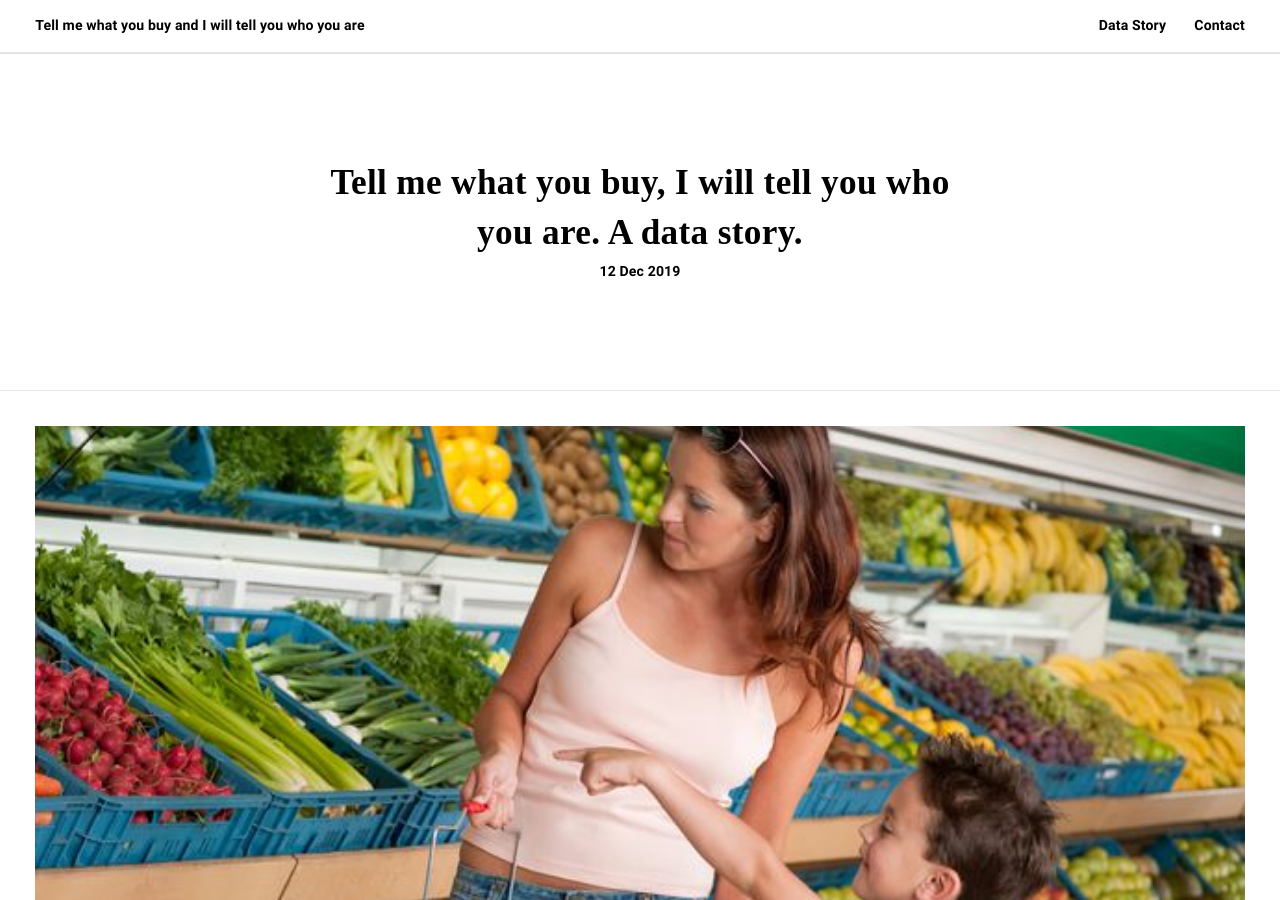
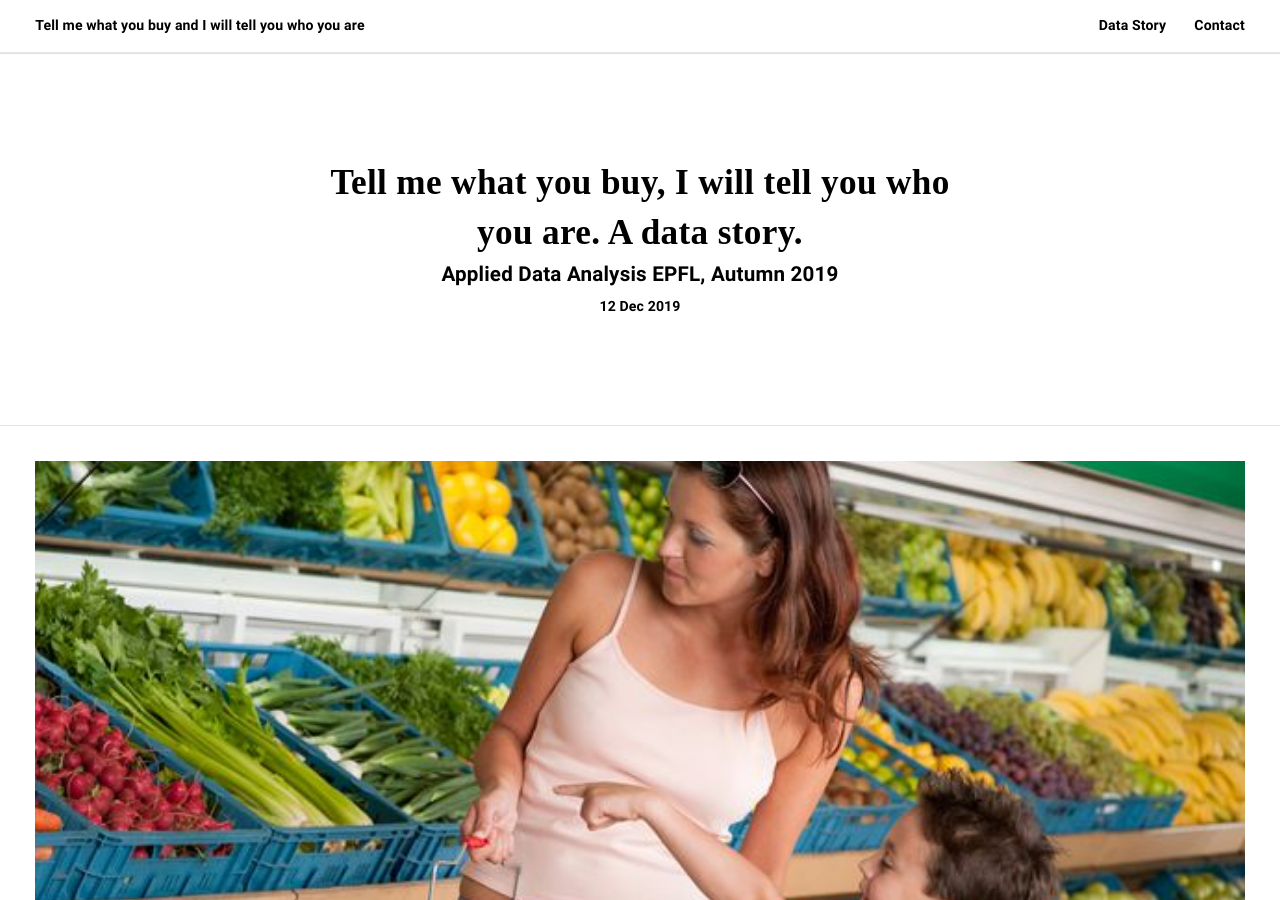
Before and after one commit to marvande/website_ada_bubble582, a Jekyll site: the page built from _posts/2019-12-13-data_story.md, in a window 1280 px wide and 900 px high. Built offline with Jekyll 4.4.1, drawn with Linux system fonts in a browser that asks for light colours; some web fonts are replaced; some of the changed text lies outside the part shown.

Commit message:
new update to post layout

```diff
--- a/_layouts/post.html
+++ b/_layouts/post.html
@@ -6,7 +6,7 @@ layout: default
     <div class="post__header section-padding--double">
       <div class="grid-small">
         <h2 itemprop="name headline">{{ page.title }}</h2>
-
+        <h3 itemprop="name headline">Applied Data Analysis EPFL, Autumn 2019</h3>
         <time class="post__date" datetime="{{ page.date | date_to_xmlschema }}" itemprop="datePublished">{{ page.date | date: "%-d %b %Y" }}</time>
       </div>
     </div>
--- a/_posts/2019-12-13-data_story.md
+++ b/_posts/2019-12-13-data_story.md
@@ -6,89 +6,80 @@ excerpt: "A story about shopping patterns."
 image: "/assets/images/pic07.jpg"
 ---
 
-## Preface:
+<!--Style used in the document: -->
+<style>
+img {
+    display: block;
+    margin-left: auto;
+    margin-right: auto;
+}
+p{
+    text-align: justify;
+}
+</style>
+
+<!--PREFACE: -->
+<h4>Chapter 0. Preface.</h4>
+<p>
 Due to rumours about the troublesome ability of shopping centers to infer consumer information based on their shopping patterns, a private investigator, detective Duck, was hired by a consumer advocacy group to investigate the matter. Here are the details of his investigation.
+</p>
 
-<style>
-    .img-container{
-        text-align: center;
-    }
-</style>
-<body>
-<div class = 'img-container'>
-<img src="{{ "/assets/images/pic08.png" | absolute_url }}"
-    alt="Markdown Monster icon" width = "200" height = "300" />
-</div>
-</body>
+<img class="center" src="{{ "/assets/images/pic08.png" | absolute_url }}" alt="Markdown Monster icon" width = "200" height = "150" />
 
+<p>
 Living in a time and age where every piece of our data is stored and analysed, the consumer advocacy group wonders what information retailers can gather and infer about consumers. To answer their question, detective Duck only gets information about a two year shopping spree of a group of 2500 clients of an unknown shopping center in the US. Based on this data, he seeks to identify possible links, if they exist, between demographic information (e.g. marital status, income, number of children, etc) and  purchase patterns. In other words, he would like to see how "easy" and how precise it is for retailers to infer a specific customer profile based on what their shopping habits as this could lead to easy targeted marketing. Luckily, detective Duck has followed the autumn 2019 Applied Data Analysis at the EPFL and counts on applying his newly aquired knowledge to this case.
+</p>
 
-## Chapter 1. A rocky start to a rocky investigation.
+<br/>
+<hr/>
+<!--CHAPTER 1: -->
+<h4>Chapter 1. A rocky start to a rocky investigation.</h4>
+<p><em><strong>A Dunnhumby dataset.</strong></em></p>
 
-**A Dunnhumby dataset.**
+<p>
+    The consumer advocacy group (also called G.A.C) provided the detective Duck  with a dataset owned by Dunhumby, an american data science company. This dataset includes the results of a two years long study, over 2500 voluntary households. Detective Duck knows that companies use harvested data to perform targeted marketing. Using his skills in data analysis, he plans to find out exactly what can be predicted out about the customer's personnal information. He expects to observe an relation in between the clients's consumption habits and their demographic characteristics. For example, he suspects that the income category will influence the amount and price range of groceries bought per week.
+</p>
 
-   The consumer advocacy group (also called G.A.C) provided the detective Duck  with a dataset owned by Dunhumby, an american data science company. This dataset includes the results of a two years long study, over 2500 voluntary households. Detective Duck knows that companies use harvested data to perform targeted marketing. Using his skills in data analysis, he plans to find out exactly what can be predicted out about the customer's personnal information. He expects to observe an relation in between the clients's consumption habits and their demographic characteristics. For example, he suspects that the income category will influence the amount and price range of groceries bought per week.
+<p><em><strong>Preprocessing.</strong></em></p>
 
-**Preprocessing.**
+<p>
+   When facing a huge amount of data, detective Duck has learned to start by preprocessing and cleaning the available information. For this, he keeps only households which portrayed coherent and sufficient demographic data. In a second time he labels the products with precise categories refering to grocery shopping.
+</p>
+<p><em><strong>Demographics.</strong></em></p>
 
-   When facing a huge amount of data, detective Duck has learned to start by preprocessing and cleaning the available information. For this, he keeps only households which portrayed coherent and sufficient demographic data. In a second time he labels the products with precise categories refering to grocery shopping.
+<p>
+   Detective Duck had to face a main issue when preprocessing his demographic data. Indeed, over the 2500 households studied by Dunhumby, only 780 provided their demographic information. Among these 780 families, around 750 were selected after cleaning. At this moment, suspicions started to arise in detective Duck's mind. A too small amount of data might cause troubles. Nevertheless, after a long night of working and cursing, the data was finally usable and analysable.
+</p>
 
-*Demographics*
+<img class="center" src="{{ "/assets/images/pic09.png" | absolute_url }}" alt="Markdown Monster icon" width = "400" height = "300" />
+<p>
+Now detective Duck is faced with the real challenge. He aims to try and extract the main consumption patterns of the clients and correlate them to their demographic features. For this, he developped several strategies as the investigation turned out to be harder than he tought when venturing into this case. Looking at the data, he quickly regretted ever leaving his cozy pond.
+</p>
 
-   Detective Duck had to face a main issue when preprocessing his demographic data. Indeed, over the 2500 households studied by Dunhumby, only 780 provided their demographic information. Among these 780 families, around 750 were selected after cleaning. At this moment, suspicions started to arise in detective Duck's mind. A too small amount of data might cause troubles. Nevertheless, after a long night of working and cursing, the data was finally usable and analysable.
+<p><em><strong>Products.</strong></em></p>
 
-<style>
-    .img-container{
-        text-align: center;
-    }
-</style>
-<body>
-<div class = 'img-container'>
-<img src="{{ "/assets/images/pic09.png" | absolute_url }}"
-    alt="Markdown Monster icon" width = "400" height = "300" />
-</div>
-</body>
+<p>
+   After families selection, the detective Duck still needs to look at what they buy. The 750 selected families had access to a total of 92353 different products in their shopping center. These products are defined by their department (the place at which we find them) and by two different and non standard descriptive words sequences (commodity and sub-commodity). To be able to classify them the detective creates a function comparing both the commodity and the sub-commodity to a list of expressions from the lexical field of the grocery. He associates each expression to a certain grocery category. Since the products' descriptions are atypical, he give them a "score of similarity" with the expressions in the list. The highest score, above a certain threshold determines the label of the product. He uses the Fuzzywuzzy library to calculate this score. Fuzzywuzzy is based on Levenshtein Distance to calculate the differences and similarities between string sequences.
+</p>
 
-Now detective Duck is faced with the real challenge. He aims to try and extract the main consumption patterns of the clients and correlate them to their demographic features. For this, he developped several strategies as the investigation turned out to be harder than he tought when venturing into this case. Looking at the data, he quickly regretted ever leaving his cozy pond.
+<img class="center" src="{{ "/assets/images/BAD-products_trans_label.png" | absolute_url }}"
+    alt="Markdown Monster icon" width = "3200" height = "1600" />
 
+<br/>
+<hr/>
+<!--CHAPTER 2: -->
+<h4>Chaptre 2.  Profiling is not a piece of cake..</h4>
 
-*Products*
+<p>
+   Now the data are ready for the analysis, the detective Duck is excited about facing the real challenge: profile prediction using machine learning. His goal is to extract the main consumption patterns of the shopping center's clients, and correlate them to their demographic features. For this purpose, he is already developping several clever strategies. Despite all his efforts, the investigation will turn out to be harder than he tought when venturing into this case. Looking at the data, he will quickly regret ever leaving his cozy pond...
+</p>
 
-   After families selection, the detective Duck still needs to look at what they buy. The 750 selected families had access to a total of 92353 different products in their shopping center. These products are defined by their department (the place at which we find them) and by two different and non standard descriptive words sequences (commodity and sub-commodity). To be able to classify them the detective creates a function comparing both the commodity and the sub-commodity to a list of expressions from the lexical field of the grocery. He associates each expression to a certain grocery category. Since the products' descriptions are atypical, he give them a "score of similarity" with the expressions in the list. The highest score, above a certain threshold determines the label of the product. He uses the Fuzzywuzzy library to calculate this score. Fuzzywuzzy is based on Levenshtein Distance to calculate the differences and similarities between string sequences.
-
-<style>
-    .img-container{
-        text-align: center;
-    }
-</style>
-<body>
-<div class = 'img-container'>
-<img src="{{ "/assets/images/BAD-products_trans_label.png" | absolute_url }}"
-    alt="Markdown Monster icon" width = "3200" height = "1600" />
-</div>
-</body>
-
-
-
-## Chapter 2. Profiling is not a piece of cake.
-
-   Now the data are ready for the analysis, the detective Duck is excited about facing the real challenge: profile prediction using machine learning. His goal is to extract the main consumption patterns of the shopping center's clients, and correlate them to their demographic features. For this purpose, he is already developping several clever strategies. Despite all his efforts, the investigation will turn out to be harder than he tought when venturing into this case. Looking at the data, he will quickly regret ever leaving his cozy pond...
-
-**First round prediction**
-
-*Demographic and shopping trend correlations*
-
+<p><em><strong>First round of predictions.</strong></em></p>
+<p><i>Demographic and shopping trend correlations</i></p>
+<p>
    After having prepared the data for analysis, Detective Duck seek for major correlation patterns. He produces the following matrix to show the relation strength in between demographic features, spendings and the products quantities for the most common labels. As he expected, all the features linked to the household composition are highly correlated.
 Indeed in the matrix the scores for household size correlated to the marital status and the household size correlated to the number of kids are both 0.91.
+</p>
 
-<style>
-    .img-container{
-        text-align: center;
-    }
-</style>
-<body>
-<div class = 'img-container'>
-<img src="{{ "/assets/images/BAD-correlation-matrix.png" | absolute_url }}"
+<img class="center" src="{{ "/assets/images/BAD-correlation-matrix.png" | absolute_url }}"
     alt="Markdown Monster icon" width = "3200" height = "1600" />
-</div>
-</body>
```
Also changed, not shown: 3 other files.
